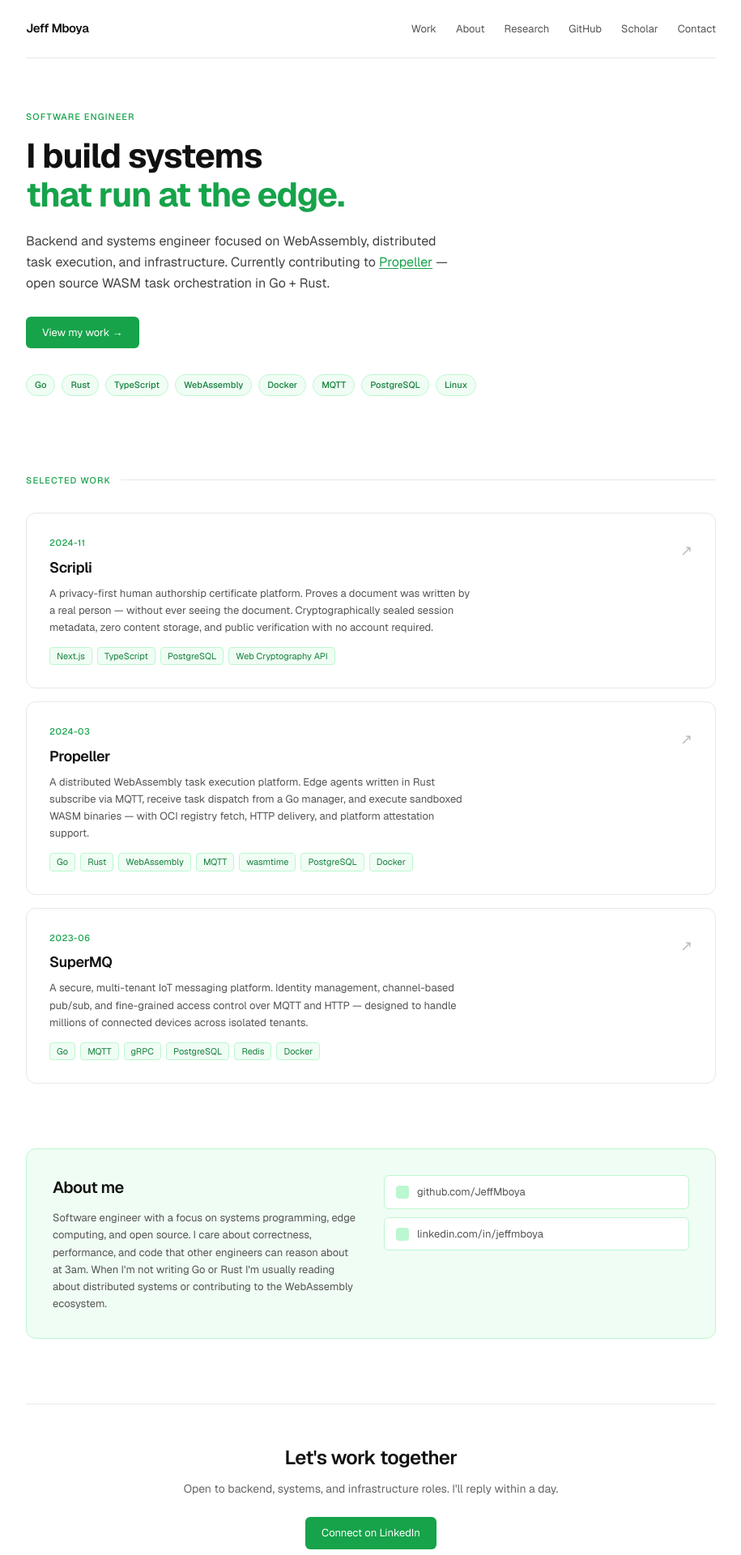
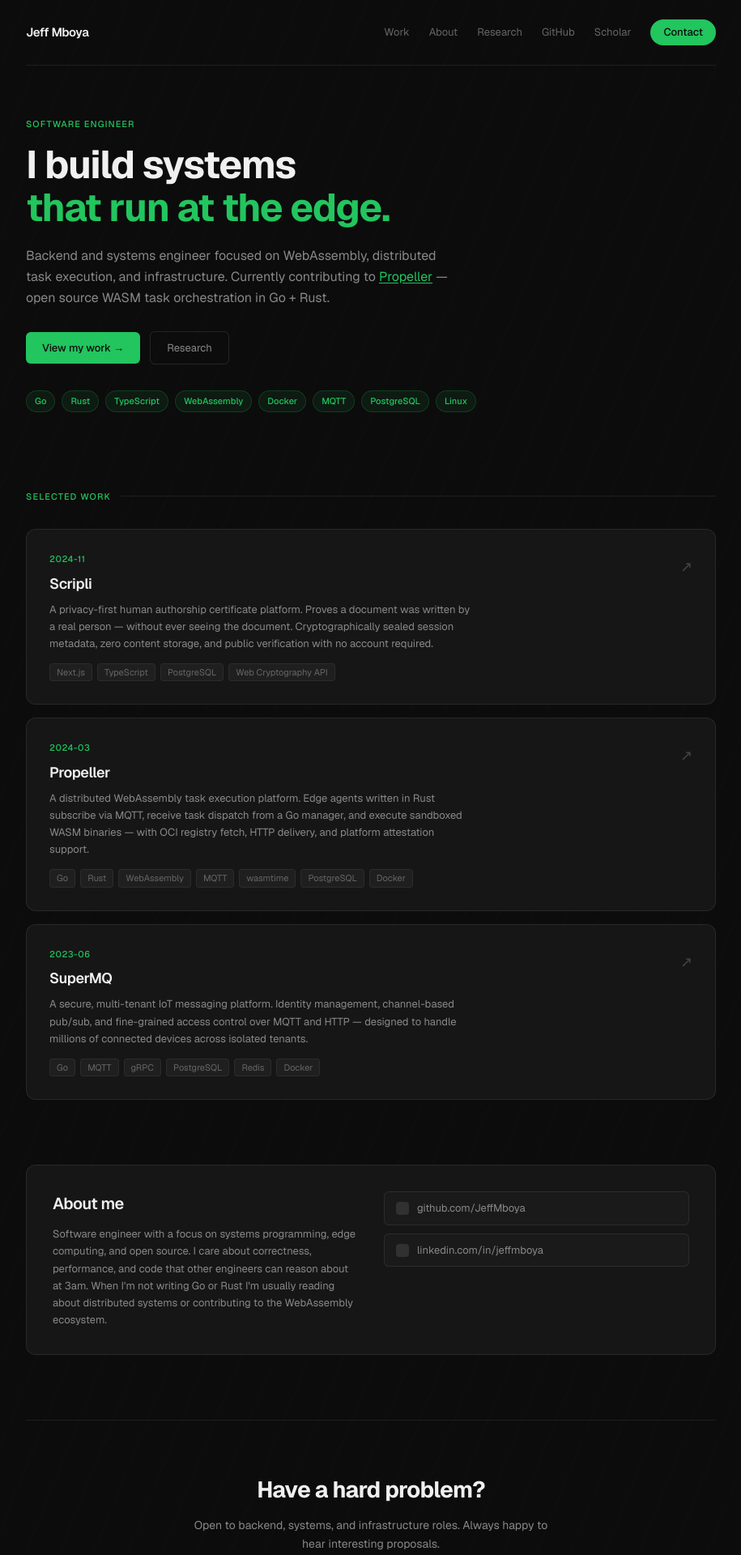
Before and after one commit to JeffMboya/portfolio, a Next.js app: page / in a window 1280 px wide. Shown: the top 1920 px of the page at 81% size, without its empty margins (182-1097 px from the left). Built offline with nearby package versions, Linux system fonts and the light colour scheme.

Commit message:
feat: dark theme redesign inspired by criticaldeveloper.com

```diff
--- a/app/globals.css
+++ b/app/globals.css
@@ -1,33 +1,41 @@
 @import "tailwindcss";
 
 :root {
-  --background: #ffffff;
-  --foreground: #111111;
-  --muted: #555555;
-  --border: #e8e8e8;
-  --accent: #16a34a;
-  --accent-dim: #15803d;
-  --accent-light: #f0fdf4;
-  --accent-muted: #bbf7d0;
+  --background: #0c0c0c;
+  --surface: #161616;
+  --surface-hover: #1d1d1d;
+  --foreground: #f0f0f0;
+  --muted: #888888;
+  --border: rgba(255, 255, 255, 0.08);
+  --border-hover: rgba(255, 255, 255, 0.18);
+  --accent: #22c55e;
+  --accent-dim: #16a34a;
+  --accent-light: rgba(34, 197, 94, 0.08);
+  --accent-muted: rgba(34, 197, 94, 0.2);
   --font-sans: var(--font-geist-sans);
   --font-mono: var(--font-geist-mono);
 }
 
 @theme inline {
   --color-background: var(--background);
+  --color-surface: var(--surface);
   --color-foreground: var(--foreground);
   --color-muted: var(--muted);
-  --color-border: var(--border);
   --color-accent: var(--accent);
   --color-accent-dim: var(--accent-dim);
-  --color-accent-light: var(--accent-light);
-  --color-accent-muted: var(--accent-muted);
   --font-sans: var(--font-geist-sans);
   --font-mono: var(--font-geist-mono);
 }
 
 body {
-  background: var(--background);
+  background-color: var(--background);
+  background-image: repeating-linear-gradient(
+    -68deg,
+    transparent 0px,
+    transparent 38px,
+    rgba(255, 255, 255, 0.013) 38px,
+    rgba(255, 255, 255, 0.013) 39px
+  );
   color: var(--foreground);
   font-family: var(--font-geist-sans), system-ui, sans-serif;
   -webkit-font-smoothing: antialiased;
@@ -40,20 +48,20 @@ body {
 }
 .prose h2 { font-size: 1.25rem; margin-top: 2.5rem; margin-bottom: 0.75rem; }
 .prose h3 { font-size: 1.05rem; margin-top: 2rem; margin-bottom: 0.5rem; }
-.prose p { color: #444; line-height: 1.75; margin-bottom: 1.25rem; }
+.prose p { color: var(--muted); line-height: 1.75; margin-bottom: 1.25rem; }
 .prose a { color: var(--accent); text-decoration: underline; text-underline-offset: 2px; }
 .prose ul { padding-left: 1.25rem; margin-bottom: 1.25rem; }
-.prose li { color: #444; line-height: 1.75; margin-bottom: 0.25rem; list-style-type: disc; }
+.prose li { color: var(--muted); line-height: 1.75; margin-bottom: 0.25rem; list-style-type: disc; }
 .prose code:not(pre code) {
   font-family: var(--font-geist-mono), monospace;
   font-size: 0.85em;
   background: var(--accent-light);
   padding: 0.15em 0.4em;
   border-radius: 3px;
-  color: var(--accent-dim);
+  color: var(--accent);
 }
 .prose pre {
-  background: #fafafa;
+  background: var(--surface);
   border: 1px solid var(--border);
   border-radius: 8px;
   padding: 1.25rem;
--- a/app/layout.tsx
+++ b/app/layout.tsx
@@ -14,7 +14,7 @@ export const metadata: Metadata = {
     title: 'Jeff Mboya — Software Engineer',
     description:
       'Backend and systems engineer focused on WebAssembly, distributed task execution, and infrastructure.',
-    url: 'https://jeffmboya.dev',
+    url: 'https://jeffmboya.com',
     siteName: 'Jeff Mboya',
     images: [{ url: '/og-image.png', width: 1200, height: 630 }],
     type: 'website',
@@ -30,7 +30,7 @@ export const metadata: Metadata = {
 export default function RootLayout({ children }: { children: React.ReactNode }) {
   return (
     <html lang="en" className={`${geistSans.variable} ${geistMono.variable} h-full antialiased`}>
-      <body className="min-h-full bg-white text-[#111]">
+      <body className="min-h-full bg-[#0c0c0c] text-[#f0f0f0]">
         <div className="max-w-[900px] mx-auto px-6">
           <Nav />
           <main>{children}</main>
--- a/app/page.tsx
+++ b/app/page.tsx
@@ -11,8 +11,8 @@ export default function Home() {
 
       <section id="work" className="mb-20">
         <div className="flex items-center gap-3 mb-8">
-          <span className="text-[11px] text-[#16a34a] uppercase tracking-widest font-medium">Selected Work</span>
-          <div className="flex-1 h-px bg-[#e8e8e8]" />
+          <span className="text-[11px] text-[#22c55e] uppercase tracking-widest font-medium">Selected Work</span>
+          <div className="flex-1 h-px bg-[rgba(255,255,255,0.08)]" />
         </div>
         <div className="flex flex-col gap-4">
           {projects.map((meta) => (
@@ -21,10 +21,10 @@ export default function Home() {
         </div>
       </section>
 
-      <section id="about" className="bg-[#f0fdf4] border border-[#bbf7d0] rounded-xl p-8 mb-20 grid grid-cols-2 gap-8">
+      <section id="about" className="bg-[#161616] border border-[rgba(255,255,255,0.08)] rounded-xl p-8 mb-20 grid grid-cols-2 gap-8">
         <div>
-          <h2 className="text-[20px] font-semibold tracking-tight mb-3">About me</h2>
-          <p className="text-[13px] text-[#555] leading-relaxed">
+          <h2 className="text-[20px] font-semibold tracking-tight mb-3 text-[#f0f0f0]">About me</h2>
+          <p className="text-[13px] text-[#888] leading-relaxed">
             Software engineer with a focus on systems programming, edge computing, and open source.
             I care about correctness, performance, and code that other engineers can reason about
             at 3am. When I&apos;m not writing Go or Rust I&apos;m usually reading about distributed
@@ -36,35 +36,35 @@ export default function Home() {
             href="https://github.com/JeffMboya"
             target="_blank"
             rel="noopener noreferrer"
-            className="flex items-center gap-2.5 text-[13px] text-[#555] bg-white border border-[#bbf7d0] rounded-md px-3.5 py-2.5 hover:border-[#16a34a] hover:text-[#16a34a] transition-colors duration-150"
+            className="flex items-center gap-2.5 text-[13px] text-[#888] bg-[#1a1a1a] border border-[rgba(255,255,255,0.08)] rounded-md px-3.5 py-2.5 hover:border-[rgba(255,255,255,0.2)] hover:text-[#f0f0f0] transition-colors duration-150"
           >
-            <span className="w-4 h-4 bg-[#bbf7d0] rounded-sm inline-block" />
+            <span className="w-4 h-4 bg-[rgba(255,255,255,0.1)] rounded-sm inline-block shrink-0" />
             github.com/JeffMboya
           </a>
           <a
             href="https://linkedin.com/in/jeffmboya"
             target="_blank"
             rel="noopener noreferrer"
-            className="flex items-center gap-2.5 text-[13px] text-[#555] bg-white border border-[#bbf7d0] rounded-md px-3.5 py-2.5 hover:border-[#16a34a] hover:text-[#16a34a] transition-colors duration-150"
+            className="flex items-center gap-2.5 text-[13px] text-[#888] bg-[#1a1a1a] border border-[rgba(255,255,255,0.08)] rounded-md px-3.5 py-2.5 hover:border-[rgba(255,255,255,0.2)] hover:text-[#f0f0f0] transition-colors duration-150"
           >
-            <span className="w-4 h-4 bg-[#bbf7d0] rounded-sm inline-block" />
+            <span className="w-4 h-4 bg-[rgba(255,255,255,0.1)] rounded-sm inline-block shrink-0" />
             linkedin.com/in/jeffmboya
           </a>
         </div>
       </section>
 
-      <section id="contact" className="text-center py-12 border-t border-[#e8e8e8] mb-16">
-        <h2 className="text-[24px] font-semibold tracking-tight mb-2.5">
-          Let&apos;s work together
+      <section id="contact" className="text-center py-16 border-t border-[rgba(255,255,255,0.08)] mb-16">
+        <h2 className="text-[28px] font-bold tracking-tight mb-3 text-[#f0f0f0]">
+          Have a hard problem?
         </h2>
-        <p className="text-[14px] text-[#666] mb-6">
-          Open to backend, systems, and infrastructure roles. I&apos;ll reply within a day.
+        <p className="text-[14px] text-[#888] mb-7 max-w-[440px] mx-auto leading-relaxed">
+          Open to backend, systems, and infrastructure roles. Always happy to hear interesting proposals.
         </p>
         <a
           href="https://linkedin.com/in/jeffmboya"
           target="_blank"
           rel="noopener noreferrer"
-          className="inline-block bg-[#16a34a] text-white text-[13px] px-5 py-2.5 rounded-md hover:bg-[#15803d] transition-colors duration-150"
+          className="inline-block text-[13px] text-[#888] px-6 py-2.5 rounded-full border border-[rgba(255,255,255,0.15)] hover:border-[rgba(255,255,255,0.35)] hover:text-[#f0f0f0] transition-colors duration-150"
         >
           Connect on LinkedIn
         </a>
--- a/app/research/page.tsx
+++ b/app/research/page.tsx
@@ -59,11 +59,11 @@ const publications: Publication[] = [
 
 function AuthorList({ authors }: { authors: string[] }) {
   return (
-    <p className="text-[12px] text-[#666] mb-1">
+    <p className="text-[12px] text-[#555] mb-1">
       {authors.map((author, i) => (
         <span key={author}>
           {author === 'Jeff Mboya' || author === 'Angina J Mboya' ? (
-            <strong className="text-[#111] font-semibold">{author}</strong>
+            <strong className="text-[#f0f0f0] font-semibold">{author}</strong>
           ) : (
             author
           )}
@@ -80,36 +80,36 @@ export default function ResearchPage() {
       <div className="mb-8">
         <Link
           href="/"
-          className="text-[13px] text-[#16a34a] hover:text-[#15803d] transition-colors duration-150"
+          className="text-[13px] text-[#22c55e] hover:text-[#16a34a] transition-colors duration-150"
         >
           ← Back
         </Link>
       </div>
 
       <div className="mb-10">
-        <div className="text-[11px] text-[#16a34a] uppercase tracking-widest mb-3 font-medium">
+        <div className="text-[11px] text-[#22c55e] uppercase tracking-widest mb-3 font-medium">
           Academic Work
         </div>
-        <h1 className="text-[32px] font-bold tracking-tight mb-3">Research</h1>
-        <p className="text-[15px] text-[#555] leading-relaxed max-w-[560px] mb-5">
+        <h1 className="text-[32px] font-bold tracking-tight mb-3 text-[#f0f0f0]">Research</h1>
+        <p className="text-[15px] text-[#888] leading-relaxed max-w-[560px] mb-5">
           Published work spanning computer vision, rocketry, and climate tech.
         </p>
         <a
           href={SCHOLAR_URL}
           target="_blank"
           rel="noopener noreferrer"
-          className="inline-flex items-center gap-2 text-[13px] text-[#15803d] bg-[#f0fdf4] border border-[#bbf7d0] px-4 py-2 rounded-md hover:border-[#16a34a] transition-colors duration-150"
+          className="inline-flex items-center gap-2 text-[13px] text-[#22c55e] bg-[rgba(34,197,94,0.08)] border border-[rgba(34,197,94,0.2)] px-4 py-2 rounded-md hover:border-[rgba(34,197,94,0.4)] transition-colors duration-150"
         >
           View Google Scholar profile ↗
         </a>
       </div>
 
       <div className="flex items-center gap-3 mb-8">
-        <span className="text-[11px] text-[#16a34a] uppercase tracking-widest font-medium">
+        <span className="text-[11px] text-[#22c55e] uppercase tracking-widest font-medium">
           Publications
         </span>
-        <div className="flex-1 h-px bg-[#e8e8e8]" />
-        <span className="text-[11px] text-[#888]">{publications.length} papers</span>
+        <div className="flex-1 h-px bg-[rgba(255,255,255,0.08)]" />
+        <span className="text-[11px] text-[#555]">{publications.length} papers</span>
       </div>
 
       <div className="flex flex-col gap-5">
@@ -119,28 +119,28 @@ export default function ResearchPage() {
             href={pub.url}
             target="_blank"
             rel="noopener noreferrer"
-            className="block border border-[#e8e8e8] rounded-xl p-6 bg-white hover:border-[#16a34a] hover:translate-y-[-2px] transition-all duration-150 group"
+            className="block border border-[rgba(255,255,255,0.08)] rounded-xl p-6 bg-[#161616] hover:border-[rgba(255,255,255,0.18)] hover:bg-[#1a1a1a] hover:translate-y-[-2px] transition-all duration-150 group"
           >
             <div className="flex items-start justify-between gap-4">
               <div className="flex-1">
                 <div className="flex items-center gap-2 mb-2">
-                  <span className="text-[11px] text-[#16a34a] font-medium uppercase tracking-wider">
+                  <span className="text-[11px] text-[#22c55e] font-medium uppercase tracking-wider">
                     {pub.year}
                   </span>
                   {pub.citations > 0 && (
-                    <span className="text-[11px] text-[#888] bg-[#f5f5f5] px-1.5 py-0.5 rounded">
+                    <span className="text-[11px] text-[#555] bg-[#1f1f1f] border border-[rgba(255,255,255,0.06)] px-1.5 py-0.5 rounded">
                       Cited by {pub.citations}
                     </span>
                   )}
                 </div>
-                <h3 className="text-[16px] font-semibold tracking-tight mb-1.5 text-[#111] leading-snug">
+                <h3 className="text-[16px] font-semibold tracking-tight mb-1.5 text-[#f0f0f0] leading-snug">
                   {pub.title}
                 </h3>
                 <AuthorList authors={pub.authors} />
-                <p className="text-[11px] text-[#888] italic mb-3">{pub.venue}</p>
-                <p className="text-[13px] text-[#555] leading-relaxed">{pub.abstract}</p>
+                <p className="text-[11px] text-[#555] italic mb-3">{pub.venue}</p>
+                <p className="text-[13px] text-[#888] leading-relaxed">{pub.abstract}</p>
               </div>
-              <span className="text-[#bbb] text-lg mt-1 group-hover:text-[#16a34a] transition-colors duration-150 shrink-0">
+              <span className="text-[#444] text-lg mt-1 group-hover:text-[#22c55e] transition-colors duration-150 shrink-0">
                 ↗
               </span>
             </div>
--- a/components/Hero.tsx
+++ b/components/Hero.tsx
@@ -9,21 +9,21 @@ const stack = [
 export default function Hero() {
   return (
     <section className="mb-24">
-      <div className="text-[11px] text-[#16a34a] uppercase tracking-widest mb-4 font-medium">
+      <div className="text-[11px] text-[#22c55e] uppercase tracking-widest mb-4 font-medium">
         Software Engineer
       </div>
-      <h1 className="text-[42px] font-bold leading-[1.15] tracking-tight mb-5">
+      <h1 className="text-[48px] font-bold leading-[1.1] tracking-tight mb-5">
         I build systems<br />
-        <span className="text-[#16a34a]">that run at the edge.</span>
+        <span className="text-[#22c55e]">that run at the edge.</span>
       </h1>
-      <p className="text-[16px] text-[#444] leading-relaxed max-w-[540px] mb-7">
+      <p className="text-[16px] text-[#888] leading-relaxed max-w-[540px] mb-7">
         Backend and systems engineer focused on WebAssembly, distributed task
         execution, and infrastructure. Currently contributing to{' '}
         <a
           href="https://github.com/absmach/propeller"
           target="_blank"
           rel="noopener noreferrer"
-          className="text-[#16a34a] underline underline-offset-2 hover:text-[#15803d] transition-colors duration-150"
+          className="text-[#22c55e] underline underline-offset-2 hover:text-[#16a34a] transition-colors duration-150"
         >
           Propeller
         </a>{' '}
@@ -32,9 +32,15 @@ export default function Hero() {
       <div className="flex items-center gap-3 mb-8">
         <Link
           href="/#work"
-          className="bg-[#16a34a] text-white text-[13px] px-5 py-2.5 rounded-md hover:bg-[#15803d] transition-colors duration-150"
+          className="bg-[#22c55e] text-[#0c0c0c] text-[13px] font-medium px-5 py-2.5 rounded-md hover:bg-[#16a34a] transition-colors duration-150"
         >
           View my work →
+        </Link>
+        <Link
+          href="/research"
+          className="text-[#888] text-[13px] px-5 py-2.5 rounded-md border border-[rgba(255,255,255,0.1)] hover:border-[rgba(255,255,255,0.25)] hover:text-[#f0f0f0] transition-colors duration-150"
+        >
+          Research
         </Link>
       </div>
       <div className="flex flex-wrap gap-2">
--- a/components/Nav.tsx
+++ b/components/Nav.tsx
@@ -9,15 +9,14 @@ const links = [
   { href: '/research', label: 'Research' },
   { href: 'https://github.com/JeffMboya', label: 'GitHub', external: true },
   { href: 'https://scholar.google.com/citations?user=KmGiUgcAAAAJ&hl=en', label: 'Scholar', external: true },
-  { href: '/#contact', label: 'Contact' },
 ]
 
 export default function Nav() {
   const pathname = usePathname()
 
   return (
-    <nav className="flex items-center justify-between py-6 mb-16 border-b border-[#e8e8e8]">
-      <Link href="/" className="text-[15px] font-semibold tracking-tight text-[#111]">
+    <nav className="flex items-center justify-between py-6 mb-16 border-b border-[rgba(255,255,255,0.08)]">
+      <Link href="/" className="text-[15px] font-semibold tracking-tight text-[#f0f0f0]">
         Jeff Mboya
       </Link>
       <div className="flex items-center gap-6">
@@ -28,7 +27,7 @@ export default function Nav() {
               href={link.href}
               target="_blank"
               rel="noopener noreferrer"
-              className="text-[13px] text-[#555] hover:text-[#16a34a] transition-colors duration-150"
+              className="text-[13px] text-[#666] hover:text-[#f0f0f0] transition-colors duration-150"
             >
               {link.label}
             </a>
@@ -37,13 +36,21 @@ export default function Nav() {
               key={link.href}
               href={link.href}
               className={`text-[13px] transition-colors duration-150 ${
-                pathname === link.href ? 'text-[#16a34a] font-medium' : 'text-[#555] hover:text-[#16a34a]'
+                pathname === link.href || (link.href === '/research' && pathname.startsWith('/research'))
+                  ? 'text-[#f0f0f0] font-medium'
+                  : 'text-[#666] hover:text-[#f0f0f0]'
               }`}
             >
               {link.label}
             </Link>
           )
         )}
+        <a
+          href="/#contact"
+          className="text-[13px] text-[#0c0c0c] bg-[#22c55e] px-4 py-1.5 rounded-full font-medium hover:bg-[#16a34a] transition-colors duration-150"
+        >
+          Contact
+        </a>
       </div>
     </nav>
   )
--- a/components/ProjectCard.tsx
+++ b/components/ProjectCard.tsx
@@ -9,33 +9,33 @@ export default function ProjectCard({ meta }: ProjectCardProps) {
   return (
     <Link
       href={`/work/${meta.slug}`}
-      className="block border border-[#e8e8e8] rounded-xl p-7 bg-white
-        hover:border-[#16a34a] hover:translate-y-[-2px]
+      className="block border border-[rgba(255,255,255,0.08)] rounded-xl p-7 bg-[#161616]
+        hover:border-[rgba(255,255,255,0.18)] hover:bg-[#1a1a1a] hover:translate-y-[-2px]
         transition-all duration-150 group"
     >
       <div className="flex items-start justify-between gap-4">
         <div className="flex-1">
-          <div className="text-[11px] text-[#16a34a] uppercase tracking-wider mb-2 font-medium">
+          <div className="text-[11px] text-[#22c55e] uppercase tracking-wider mb-2 font-medium">
             {meta.date}
           </div>
-          <h3 className="text-[18px] font-semibold tracking-tight mb-2 text-[#111]">
+          <h3 className="text-[18px] font-semibold tracking-tight mb-2 text-[#f0f0f0]">
             {meta.title}
           </h3>
-          <p className="text-[13px] text-[#555] leading-relaxed max-w-[520px]">
+          <p className="text-[13px] text-[#888] leading-relaxed max-w-[520px]">
             {meta.description}
           </p>
           <div className="flex flex-wrap gap-1.5 mt-3.5">
             {meta.stack.map((s) => (
               <span
                 key={s}
-                className="bg-[#f0fdf4] text-[#15803d] text-[11px] px-2 py-0.5 rounded border border-[#bbf7d0]"
+                className="bg-[#1f1f1f] text-[#666] text-[11px] px-2 py-0.5 rounded border border-[rgba(255,255,255,0.06)]"
               >
                 {s}
               </span>
             ))}
           </div>
         </div>
-        <span className="text-[#bbb] text-lg mt-1 group-hover:text-[#16a34a] transition-colors duration-150">
+        <span className="text-[#444] text-lg mt-1 group-hover:text-[#22c55e] transition-colors duration-150">
           ↗
         </span>
       </div>
--- a/components/StackPill.tsx
+++ b/components/StackPill.tsx
@@ -4,7 +4,7 @@ interface StackPillProps {
 
 export default function StackPill({ label }: StackPillProps) {
   return (
-    <span className="inline-block bg-[#f0fdf4] border border-[#bbf7d0] text-[#15803d] text-[11px] px-2.5 py-1 rounded-full font-medium">
+    <span className="inline-block bg-[rgba(34,197,94,0.08)] border border-[rgba(34,197,94,0.2)] text-[#22c55e] text-[11px] px-2.5 py-1 rounded-full font-medium">
       {label}
     </span>
   )
```
Also changed, not shown: app/work/[slug]/page.tsx (+10 -10 lines).
